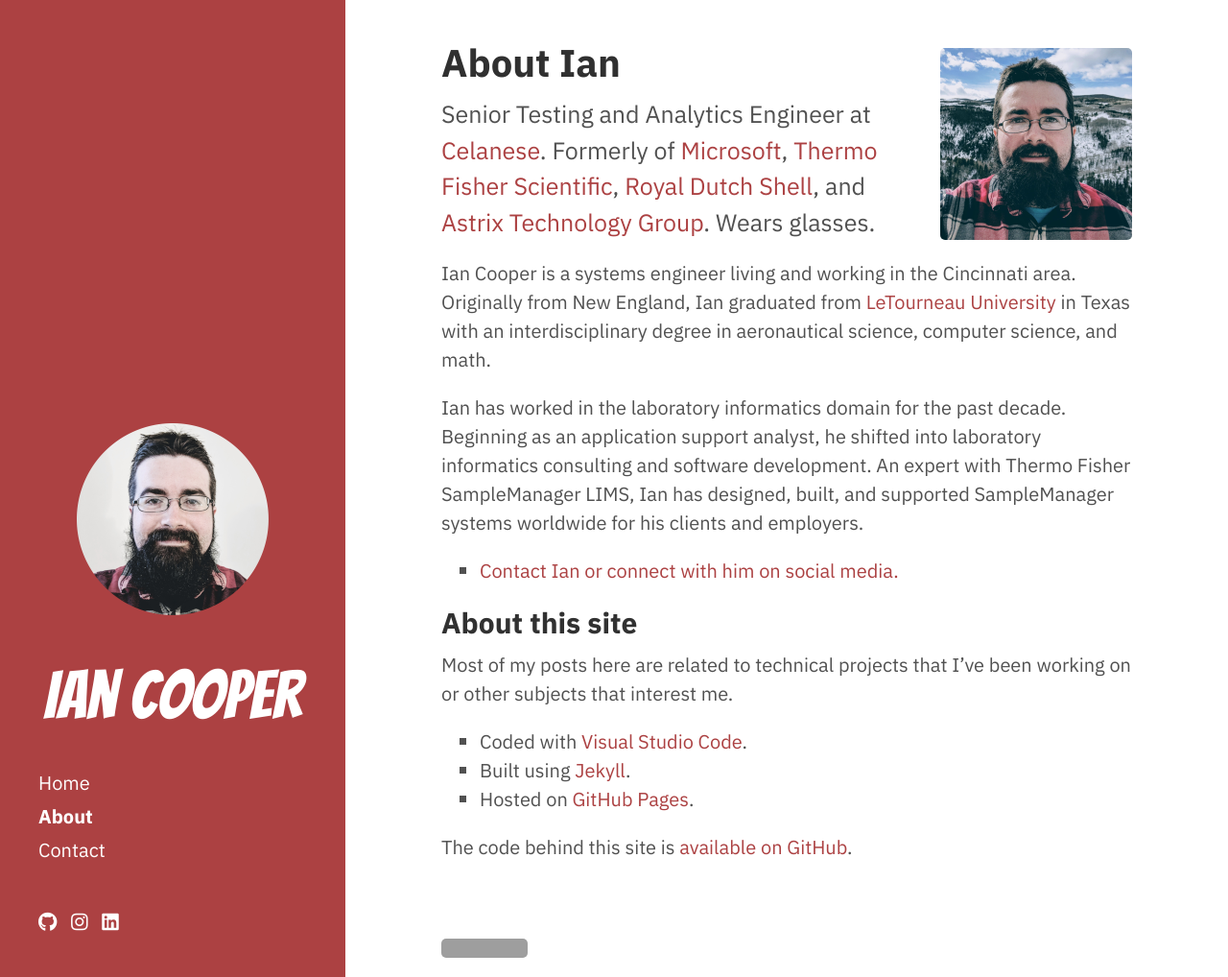
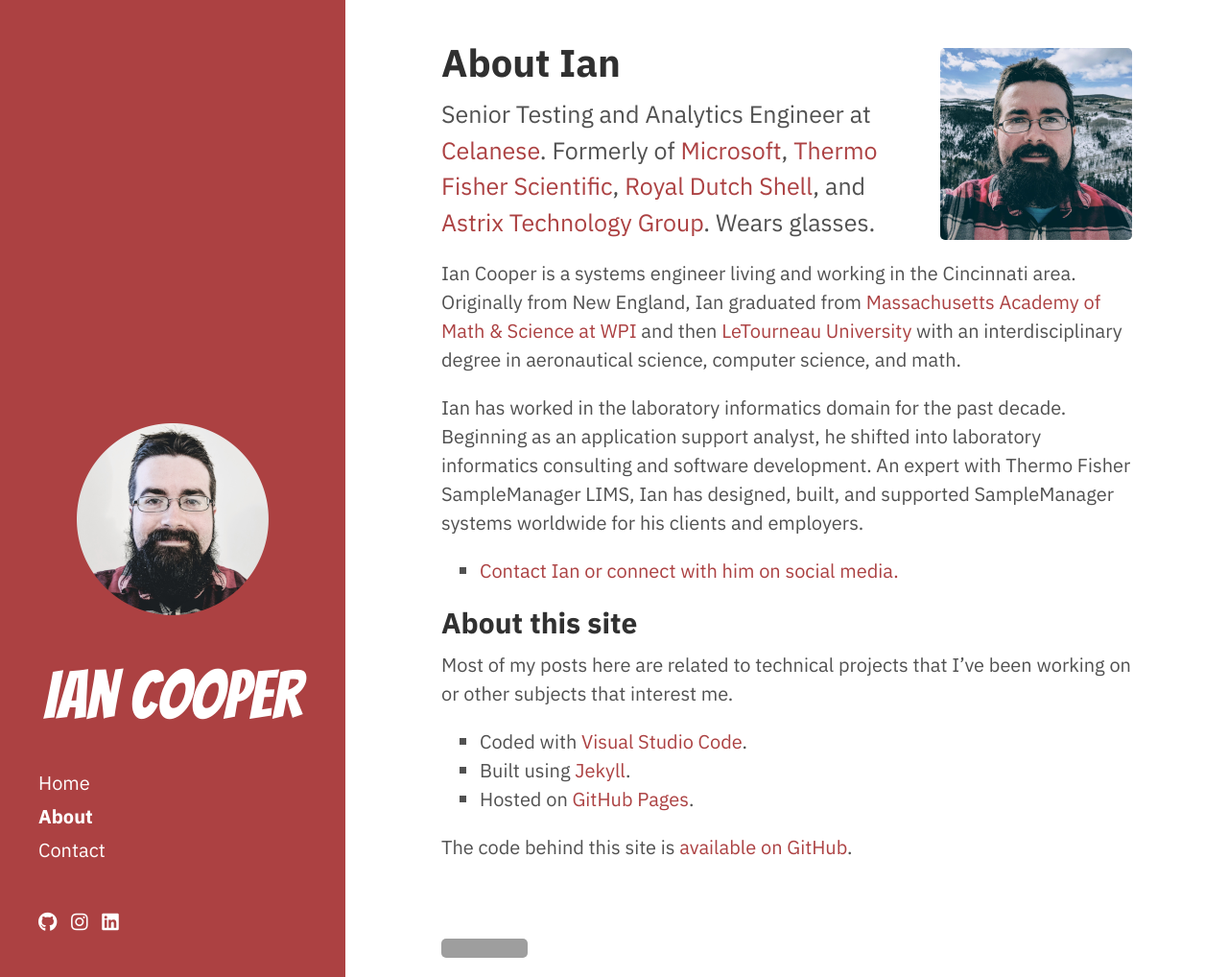
Before and after one commit to icooper/icooper.github.io, a Jekyll site: the page built from about.md, in a window 1280 px wide and 1018 px high. Shown: the whole window at 96% size. Built offline with Jekyll 4.4.1, drawn with Linux system fonts in a browser that asks for light colours; nearby versions of some CDN libraries; grey boxes are pictures that could not be loaded.

Commit message:
updated about

```diff
--- a/about.md
+++ b/about.md
@@ -17,7 +17,7 @@
   Wears glasses.
 </p>
 
-Ian Cooper is a systems engineer living and working in the Cincinnati area. Originally from New England, Ian graduated from [LeTourneau University](https://www.letu.edu) in Texas with an interdisciplinary degree in aeronautical science, computer science, and math.
+Ian Cooper is a systems engineer living and working in the Cincinnati area. Originally from New England, Ian graduated from [Massachusetts Academy of Math &amp; Science at WPI](https://massacademy.org) and then [LeTourneau University](https://www.letu.edu) with an interdisciplinary degree in aeronautical science, computer science, and math.
 
 Ian has worked in the laboratory informatics domain for the past decade. Beginning as an application support analyst, he shifted into laboratory informatics consulting and software development. An expert with Thermo Fisher SampleManager LIMS, Ian has designed, built, and supported SampleManager systems worldwide for his clients and employers.
 
```
